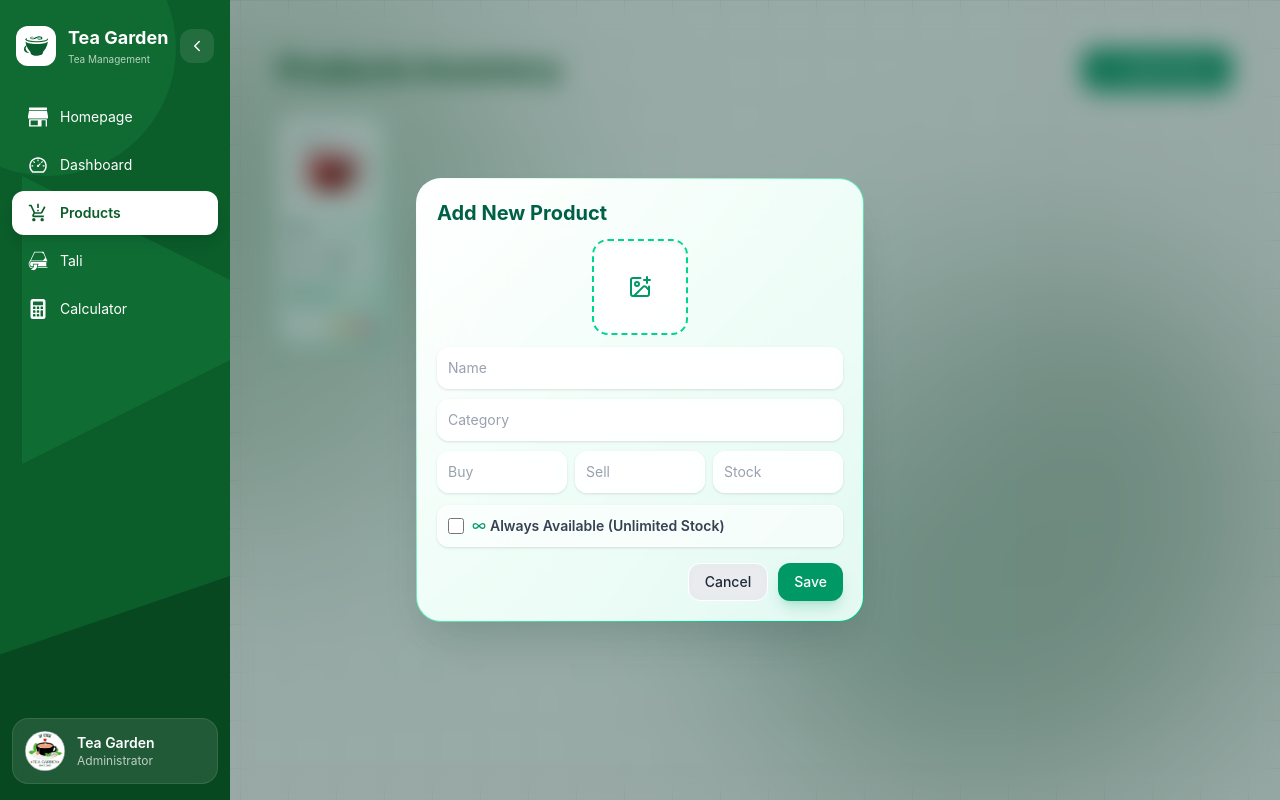
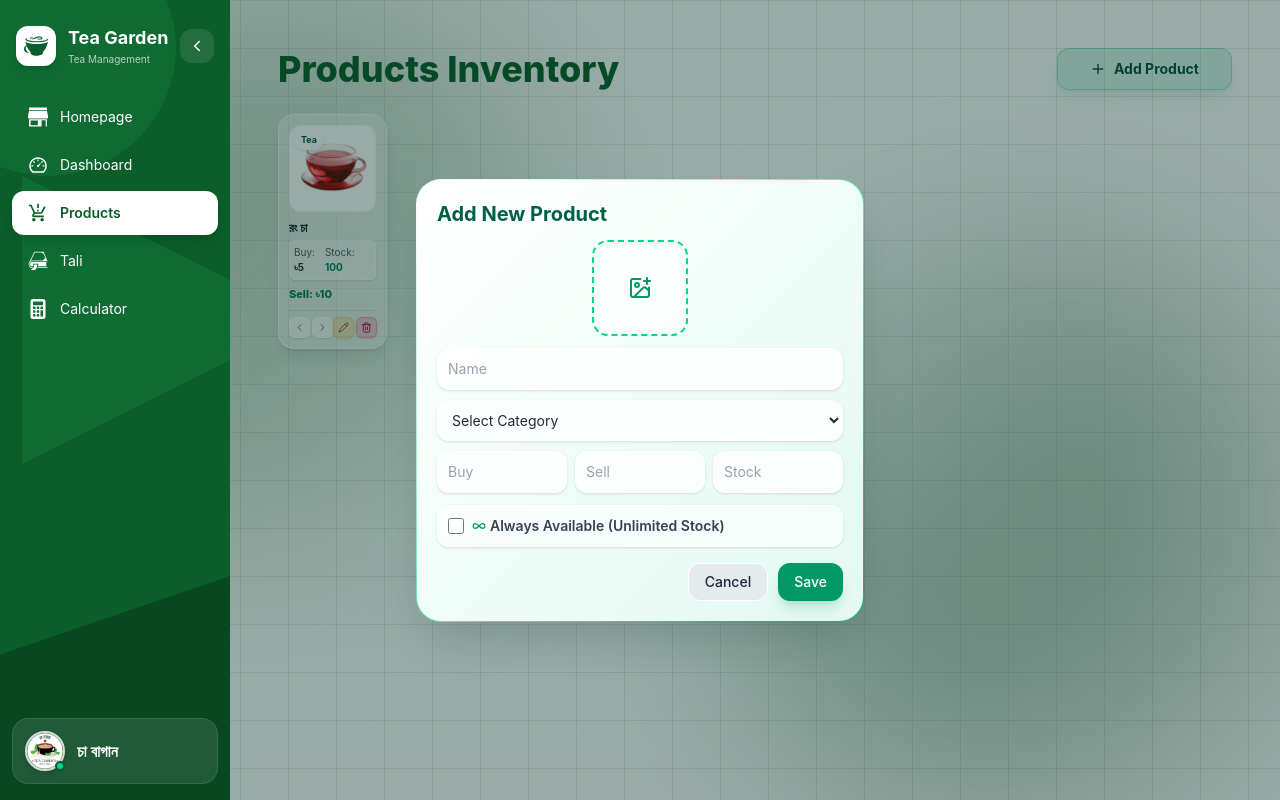
Before and after one commit to 3mam-mehedi/Tea-garden, a React (Vite) app: page /products in a window 1280 px wide. Both pictures are taken after a click on the button "Add Product". Built offline with nearby package versions, Linux system fonts and the light colour scheme.

Commit message:
navbar mobile view,all icon cahnge color cahnge,

```diff
--- a/src/components/Navbar.jsx
+++ b/src/components/Navbar.jsx
@@ -83,7 +83,7 @@ export default function Navbar() {
           <div className="px-4 pt-6 pb-4 flex items-center justify-between">
             {(!collapse || isMobile) && (
               <div className="flex items-center gap-3">
-                <div className="w-10 h-10 rounded-xl bg-white flex items-center justify-center shrink-0">
+                <div className="w-10 h-10 rounded-xl bg-white flex items-center justify-center shadow-md shrink-0">
                   <SiCoffeescript className="text-[#0A5D2D]" size={24} />
                 </div>
                 <div>
@@ -95,7 +95,8 @@ export default function Navbar() {
 
             <button
               onClick={() => isMobile ? setMobileOpen(false) : setCollapse(!collapse)}
-              className="hidden lg:flex bg-white/10 p-2 rounded-xl hover:bg-white/20 transition-colors"
+              className="hidden lg:flex bg-white/10 p-2 rounded-xl hover:bg-white/20 transition-colors mx-auto lg:mx-0"
+              title={collapse ? "Expand Sidebar" : "Collapse Sidebar"}
             >
               {collapse ? <ChevronRight size={18} /> : <ChevronLeft size={18} />}
             </button>
@@ -113,8 +114,9 @@ export default function Navbar() {
                   className={({ isActive }) =>
                     `flex items-center gap-3 px-4 py-3 rounded-xl transition-all duration-300 ${
                       isActive ? "bg-white text-[#0B5D2A] shadow-lg font-semibold" : "hover:bg-white/10"
-                    }`
+                    } ${collapse && !isMobile ? "justify-center px-0" : ""}`
                   }
+                  title={collapse && !isMobile ? item.title : ""}
                 >
                   <Icon size={20} className="shrink-0" />
                   {(!collapse || isMobile) && <span className="text-sm">{item.title}</span>}
@@ -126,16 +128,21 @@ export default function Navbar() {
 
         {/* Bottom Section */}
         <div className="relative z-10 px-3 pb-4">
-          <div className="rounded-2xl bg-white/10 backdrop-blur-md border border-white/10 p-3">
-            <div className="flex items-center gap-3">
-              <img src="/assets/logo/tea.jpg" alt="profile" className="w-10 h-10 rounded-full object-cover" />
-              {(!collapse || isMobile) && (
-                <div className="flex-1 overflow-hidden">
-                  <h4 className="font-semibold text-sm truncate">Tea Garden</h4>
-                  <p className="text-xs text-white/70">Administrator</p>
-                </div>
-              )}
+          <div className={`rounded-2xl bg-white/10 backdrop-blur-md border border-white/10 p-3 flex items-center ${collapse && !isMobile ? "justify-center p-2" : "gap-3"}`}>
+            <div className="relative shrink-0">
+              <img
+                src="/assets/logo/tea.jpg"
+                alt="profile"
+                className={`rounded-full object-cover border-2 border-white/80 shadow-md ${collapse && !isMobile ? "w-9 h-9" : "w-10 h-10"}`}
+              />
+              <span className="absolute bottom-0 right-0 w-2.5 h-2.5 bg-emerald-400 border-2 border-[#0B5D2A] rounded-full"></span>
             </div>
+            {(!collapse || isMobile) && (
+              <div className="flex-1 overflow-hidden">
+                <h4 className="font-semibold text-md truncate">চা বাগান</h4>
+
+              </div>
+            )}
           </div>
         </div>
       </aside>
--- a/src/pages/Dashboard.jsx
+++ b/src/pages/Dashboard.jsx
@@ -242,7 +242,7 @@ export default function Dashboard({ onBack }) {
           className="w-full sm:w-auto flex items-center justify-center gap-2 bg-emerald-700 hover:bg-emerald-800 text-white px-5 py-2.5 sm:px-6 sm:py-3 rounded-2xl shadow-sm transition-all font-bold text-xs sm:text-sm cursor-pointer shadow-emerald-900/10 active:scale-95"
         >
           <FileText size={16} />
-          <span>Download PDF Report 📥</span>
+          <span>Download PDF Report </span>
         </button>
       </div>
 
@@ -277,7 +277,7 @@ export default function Dashboard({ onBack }) {
                 </div>
               </div>
               <p className="text-[11px] sm:text-xs text-emerald-600 font-semibold mt-3 sm:mt-4 flex items-center gap-1">
-                {isSelected ? "Showing Details Below 👇" : "Click to view details 👆"}
+                {isSelected ? "Showing Details Below" : "Click to view details"}
               </p>
             </div>
           );
--- a/src/pages/Products.jsx
+++ b/src/pages/Products.jsx
@@ -1,6 +1,6 @@
 import { useState, useEffect } from "react";
 import { Plus, Pencil, Trash2, ImagePlus, ChevronLeft, ChevronRight, AlertCircle, Infinity, PackageCheck, Layers } from "lucide-react";
-
+import { MdOutlineInventory2 } from "react-icons/md";
 export default function Products() {
   const [showModal, setShowModal] = useState(false);
   const [preview, setPreview] = useState("");
@@ -8,6 +8,14 @@ export default function Products() {
   const [newProduct, setNewProduct] = useState({
     name: "", category: "", buy: "", sell: "", stock: "", image: "", isUnlimited: false,
   });
+
+  // প্রি-ডিফাইন্ড ক্যাটাগরি লিস্ট
+  const predefinedCategories = [
+    "Chips", "Soft Drinks", "Tea", "Coffee", "Bread", "Juice", "Water", "Biscuit", "Chocolate", "Chewing Gum"
+  ];
+
+  // কাস্টম ক্যাটাগরি মোড হ্যান্ডেল করার জন্য স্টেট
+  const [isCustomCategory, setIsCustomCategory] = useState(false);
 
   // localStorage থেকে ডেটা লোড করা
   const [products, setProducts] = useState(() => {
@@ -79,6 +87,9 @@ export default function Products() {
 
   const openEditModal = (product) => {
     setEditId(product.id);
+    const categoryExists = predefinedCategories.includes(product.category);
+    setIsCustomCategory(!categoryExists && product.category !== "");
+
     setNewProduct({
       ...product,
       isUnlimited: product.isUnlimited || false,
@@ -92,29 +103,30 @@ export default function Products() {
     setEditId(null);
     setNewProduct({ name: "", category: "", buy: "", sell: "", stock: "", image: "", isUnlimited: false });
     setPreview("");
+    setIsCustomCategory(false);
   };
 
   // প্রোডাক্টগুলোকে আলাদা করা
   const unlimitedProducts = products.filter(item => item.isUnlimited === true);
   const regularProducts = products.filter(item => item.isUnlimited !== true);
 
-  // রেন্ডারিং কার্ড কম্পোনেন্ট হেল্পার
-  const renderProductCard = (item, index) => {
+  // রেন্ডারিং কার্ড কম্পোনেন্ট হেল্পার (Glassmorphism & Mobile Optimized)
+  const renderProductCard = (item) => {
     const isUnlimitedStock = item.isUnlimited === true;
     const isOutOfStock = !isUnlimitedStock && (parseInt(item.stock) <= 0 || item.stock === "" || item.stock === null);
 
     return (
       <div
         key={item.id}
-        className={`p-[1px] rounded-2xl shadow-md transition-all duration-300 group flex flex-col ${
+        className={`rounded-2xl shadow-lg transition-all duration-300 group flex flex-col border ${
           isOutOfStock
-            ? "bg-gradient-to-br from-gray-200 via-rose-200 to-rose-300 opacity-85"
-            : "bg-gradient-to-br from-white via-emerald-200 to-emerald-400 hover:shadow-xl"
-        }`}
+            ? "bg-rose-50/40 border-rose-200/60 opacity-85"
+            : "bg-white/40 hover:bg-white/60 border-white/60 hover:border-white hover:shadow-2xl"
+        } p-2 sm:p-2.5`}
       >
-        <div className={`backdrop-blur-2xl rounded-[15px] p-2 sm:p-2.5 h-full flex flex-col justify-between ${isOutOfStock ? "bg-gray-50/80" : "bg-white/75"}`}>
+        <div className="flex flex-col justify-between h-full">
           <div>
-            <div className="relative mb-2 overflow-hidden rounded-xl aspect-square border border-white/80 bg-white/50 shadow-inner">
+            <div className="relative mb-2 overflow-hidden rounded-xl aspect-square border border-white/50 bg-white/30 shadow-inner">
               <img
                 src={item.image || "/assets/products/rong cha.jpg"}
                 className={`w-full h-full object-cover transition-transform duration-500 ${isOutOfStock ? "grayscale opacity-60" : "group-hover:scale-105"}`}
@@ -122,20 +134,20 @@ export default function Products() {
               />
 
               {/* Category Badge */}
-              <span className="absolute top-1 left-1 backdrop-blur-md bg-white/80 text-emerald-800 text-[9px] font-bold px-1.5 py-0.5 rounded-full border border-white/60 shadow-sm truncate max-w-[65px]">
+              <span className="absolute top-1 left-1 bg-white/70 text-emerald-900 text-[9px] font-bold px-1.5 py-0.5 rounded-full border border-white/40 shadow-sm truncate max-w-[65px]">
                 {item.category || "General"}
               </span>
 
               {/* Unlimited Stock Badge */}
               {isUnlimitedStock && (
-                <span className="absolute top-1 right-1 backdrop-blur-md bg-emerald-700/90 text-white text-[9px] font-bold px-1.5 py-0.5 rounded-full border border-emerald-500/60 shadow-sm flex items-center gap-0.5">
-                  <Infinity size={10} /> Always
+                <span className="absolute top-1 right-1 bg-emerald-700/80 text-white text-[9px] font-bold px-1.5 py-0.5 rounded-full border border-emerald-500/40 shadow-sm flex items-center gap-0.5">
+                  <Infinity size={15} /> Always
                 </span>
               )}
 
               {/* Out of Stock Overlay Badge */}
               {isOutOfStock && (
-                <div className="absolute inset-0 bg-rose-950/40 backdrop-blur-[1px] flex flex-col items-center justify-center p-1 text-center">
+                <div className="absolute inset-0 bg-rose-950/30 flex flex-col items-center justify-center p-1 text-center">
                   <span className="bg-rose-600 text-white text-[9px] font-extrabold px-1.5 py-0.5 rounded-md shadow-sm uppercase tracking-tighter flex items-center gap-0.5">
                     <AlertCircle size={10} /> Stock Out
                   </span>
@@ -145,7 +157,7 @@ export default function Products() {
 
             <h3 className="text-xs font-bold text-gray-900 truncate mb-1" title={item.name}>{item.name}</h3>
 
-            <div className="flex justify-between items-center text-[10px] text-gray-600 mb-1.5 bg-white/60 p-1 rounded-md border border-white/80 shadow-sm">
+            <div className="flex justify-between items-center text-[10px] text-gray-600 mb-1.5 bg-white/40 p-1 rounded-md border border-white/50 shadow-sm">
               <span>Buy: <strong className="text-gray-800">৳{item.buy}</strong></span>
               <span>
                 Stock:{" "}
@@ -167,19 +179,19 @@ export default function Products() {
           {/* Actions */}
           <div className="flex items-center justify-between pt-1.5 border-t border-gray-900/10">
             <div className="flex gap-0.5">
-              <button onClick={() => moveProduct(item.id, -1)} className="p-1 backdrop-blur-sm bg-white/80 hover:bg-white border border-white rounded-md text-gray-600 transition-colors shadow-sm" title="Move Left">
+              <button onClick={() => moveProduct(item.id, -1)} className="p-1  bg-white/60 hover:bg-white/90 border border-white/60 rounded-md text-gray-600 transition-colors shadow-sm" title="Move Left">
                 <ChevronLeft size={11}/>
               </button>
-              <button onClick={() => moveProduct(item.id, 1)} className="p-1 backdrop-blur-sm bg-white/80 hover:bg-white border border-white rounded-md text-gray-600 transition-colors shadow-sm" title="Move Right">
+              <button onClick={() => moveProduct(item.id, 1)} className="p-1  bg-white/60 hover:bg-white/90 border border-white/60 rounded-md text-gray-600 transition-colors shadow-sm" title="Move Right">
                 <ChevronRight size={11}/>
               </button>
             </div>
 
             <div className="flex gap-0.5">
-              <button onClick={() => openEditModal(item)} className="p-1 backdrop-blur-sm bg-amber-500/15 hover:bg-amber-500/25 border border-amber-500/30 text-amber-700 rounded-md transition-colors shadow-sm" title="Edit">
+              <button onClick={() => openEditModal(item)} className="p-1 bg-amber-500/20 hover:bg-amber-500/30 border border-amber-500/30 text-amber-800 rounded-md transition-colors shadow-sm" title="Edit">
                 <Pencil size={11} />
               </button>
-              <button onClick={() => deleteProduct(item.id)} className="p-1 backdrop-blur-sm bg-rose-500/15 hover:bg-rose-500/25 border border-rose-500/30 text-rose-700 rounded-md transition-colors shadow-sm" title="Delete">
+              <button onClick={() => deleteProduct(item.id)} className="p-1 bg-rose-500/20 hover:bg-rose-500/30 border border-rose-500/30 text-rose-800 rounded-md transition-colors shadow-sm" title="Delete">
                 <Trash2 size={11} />
               </button>
             </div>
@@ -193,11 +205,13 @@ export default function Products() {
     <div className="p-3 sm:p-6 text-gray-800">
       <div className="max-w-7xl mx-auto">
         {/* Header */}
-        <div className="flex justify-between items-center mb-4 sm:mb-6">
-          <h1 className="text-xl sm:text-3xl font-extrabold text-[#0b5d2a]">Products Inventory</h1>
+        <div className="flex flex-col sm:flex-row sm:justify-between sm:items-center gap-3 mb-4 sm:mb-6">
+          <h1 className="text-2xl sm:text-4xl font-extrabold text-[#0b5d2a]">Products Inventory</h1>
+
+          {/* Glassmorphism Add Product Button */}
           <button
             onClick={() => { setEditId(null); setShowModal(true); }}
-            className="flex items-center gap-1.5 sm:gap-2 backdrop-blur-md bg-emerald-600/90 hover:bg-emerald-600 text-white px-3.5 sm:px-5 py-2 sm:py-2.5 rounded-xl shadow-lg shadow-emerald-600/20 border border-emerald-400/40 transition-all text-xs sm:text-sm font-semibold"
+            className="flex-1 sm:flex-none bg-emerald-500/15 hover:bg-emerald-500/25 border border-emerald-500/30 text-emerald-900 px-6 sm:px-8 py-2.5 rounded-xl font-bold flex items-center justify-center gap-2 shadow-lg shadow-emerald-600/10 text-xs sm:text-sm cursor-pointer transition-all"
           >
             <Plus size={16} /> Add Product
           </button>
@@ -207,7 +221,7 @@ export default function Products() {
         {unlimitedProducts.length > 0 && (
           <div className="mb-8">
             <div className="flex items-center gap-2 mb-3 px-1">
-              <PackageCheck size={18} className="text-emerald-700" />
+              <PackageCheck size={20} className="text-emerald-700" />
               <h2 className="text-sm sm:text-base font-bold text-emerald-900">Always Available (Unlimited Stock)</h2>
               <span className="text-xs bg-emerald-200/60 text-emerald-800 px-2 py-0.5 rounded-full font-semibold">{unlimitedProducts.length}</span>
             </div>
@@ -221,7 +235,7 @@ export default function Products() {
         <div>
           {unlimitedProducts.length > 0 && regularProducts.length > 0 && (
             <div className="flex items-center gap-2 mb-3 px-1 pt-2">
-              <Layers size={18} className="text-teal-700" />
+              <MdOutlineInventory2 size={20} className="text-teal-700" />
               <h2 className="text-sm sm:text-base font-bold text-gray-800">Inventory Products (Stock Tracked)</h2>
               <span className="text-xs bg-gray-200 text-gray-700 px-2 py-0.5 rounded-full font-semibold">{regularProducts.length}</span>
             </div>
@@ -238,13 +252,13 @@ export default function Products() {
 
         {/* Modal - Mobile Optimized */}
         {showModal && (
-          <div className="fixed inset-0 bg-emerald-950/40 backdrop-blur-md flex items-center justify-center z-50 p-3 sm:p-4 overflow-y-auto">
+          <div className="fixed inset-0 bg-emerald-950/40  flex items-center justify-center z-50 p-3 sm:p-4 overflow-y-auto">
             <div className="p-[1px] rounded-[25px] bg-gradient-to-br from-white via-emerald-300 to-emerald-500 w-full max-w-md shadow-2xl shadow-emerald-950/20 my-auto">
-              <div className="backdrop-blur-2xl bg-white/90 rounded-[24px] p-4 sm:p-5 text-gray-800">
+              <div className=" bg-white/90 rounded-[24px] p-4 sm:p-5 text-gray-800">
                 <h2 className="text-lg sm:text-xl font-bold mb-3 text-emerald-800">{editId ? "Edit Product" : "Add New Product"}</h2>
 
                 <div className="flex justify-center mb-3">
-                  <label className="cursor-pointer border-2 border-dashed border-emerald-400 hover:border-emerald-500 rounded-2xl w-20 h-20 sm:w-24 sm:h-24 flex flex-col items-center justify-center text-emerald-600 backdrop-blur-sm bg-white/60 transition-all shadow-inner">
+                  <label className="cursor-pointer border-2 border-dashed border-emerald-400 hover:border-emerald-500 rounded-2xl w-20 h-20 sm:w-24 sm:h-24 flex flex-col items-center justify-center text-emerald-600  bg-white/60 transition-all shadow-inner">
                     <input type="file" hidden accept="image/*" onChange={handleImage} />
                     {preview ? <img src={preview} className="w-full h-full object-cover rounded-2xl" /> : <ImagePlus size={24} />}
                   </label>
@@ -255,16 +269,51 @@ export default function Products() {
                   placeholder="Name"
                   value={newProduct.name}
                   onChange={e => setNewProduct({...newProduct, name: e.target.value})}
-                  className="w-full backdrop-blur-sm bg-white/80 border border-white p-2.5 rounded-xl mb-2.5 text-xs sm:text-sm text-gray-800 placeholder-gray-400 focus:outline-none focus:border-emerald-500 shadow-sm"
+                  className="w-full bg-white/80 border border-white p-2.5 rounded-xl mb-2.5 text-xs sm:text-sm text-gray-800 placeholder-gray-400 focus:outline-none focus:border-emerald-500 shadow-sm"
                 />
 
-                <input
-                  type="text"
-                  placeholder="Category"
-                  value={newProduct.category}
-                  onChange={e => setNewProduct({...newProduct, category: e.target.value})}
-                  className="w-full backdrop-blur-sm bg-white/80 border border-white p-2.5 rounded-xl mb-2.5 text-xs sm:text-sm text-gray-800 placeholder-gray-400 focus:outline-none focus:border-emerald-500 shadow-sm"
-                />
+                {/* Category Selection with Custom Input Option */}
+                <div className="mb-2.5">
+                  {isCustomCategory ? (
+                    <div className="flex gap-2">
+                      <input
+                        type="text"
+                        placeholder="Type Custom Category"
+                        value={newProduct.category}
+                        onChange={e => setNewProduct({...newProduct, category: e.target.value})}
+                        className="w-full bg-white/80 border border-white p-2.5 rounded-xl text-xs sm:text-sm text-gray-800 placeholder-gray-400 focus:outline-none focus:border-emerald-500 shadow-sm"
+                      />
+                      <button
+                        type="button"
+                        onClick={() => { setIsCustomCategory(false); setNewProduct({...newProduct, category: ""}); }}
+                        className="px-3 bg-gray-200 hover:bg-gray-300 text-xs rounded-xl font-medium text-gray-700 transition-colors"
+                      >
+                        List
+                      </button>
+                    </div>
+                  ) : (
+                    <div className="flex gap-2">
+                      <select
+                        value={newProduct.category}
+                        onChange={e => {
+                          if (e.target.value === "custom_add_new") {
+                            setIsCustomCategory(true);
+                            setNewProduct({...newProduct, category: ""});
+                          } else {
+                            setNewProduct({...newProduct, category: e.target.value});
+                          }
+                        }}
+                        className="w-full bg-white/80 border border-white p-2.5 rounded-xl text-xs sm:text-sm text-gray-800 focus:outline-none focus:border-emerald-500 shadow-sm"
+                      >
+                        <option value="">Select Category</option>
+                        {predefinedCategories.map((cat, idx) => (
+                          <option key={idx} value={cat}>{cat}</option>
+                        ))}
+                        <option value="custom_add_new" className="font-bold text-emerald-700">+ Custom Category...</option>
+                      </select>
+                    </div>
+                  )}
+                </div>
 
                 <div className="grid grid-cols-3 gap-2 mb-3">
                   <input
@@ -272,14 +321,14 @@ export default function Products() {
                     placeholder="Buy"
                     value={newProduct.buy}
                     onChange={e => setNewProduct({...newProduct, buy: e.target.value})}
-                    className="backdrop-blur-sm bg-white/80 border border-white p-2.5 rounded-xl text-xs sm:text-sm text-gray-800 placeholder-gray-400 focus:outline-none focus:border-emerald-500 shadow-sm"
+                    className="bg-white/80 border border-white p-2.5 rounded-xl text-xs sm:text-sm text-gray-800 placeholder-gray-400 focus:outline-none focus:border-emerald-500 shadow-sm"
                   />
                   <input
                     type="number"
                     placeholder="Sell"
                     value={newProduct.sell}
                     onChange={e => setNewProduct({...newProduct, sell: e.target.value})}
-                    className="backdrop-blur-sm bg-white/80 border border-white p-2.5 rounded-xl text-xs sm:text-sm text-gray-800 placeholder-gray-400 focus:outline-none focus:border-emerald-500 shadow-sm"
+                    className=" bg-white/80 border border-white p-2.5 rounded-xl text-xs sm:text-sm text-gray-800 placeholder-gray-400 focus:outline-none focus:border-emerald-500 shadow-sm"
                   />
                   <input
                     type="number"
@@ -287,7 +336,7 @@ export default function Products() {
                     disabled={newProduct.isUnlimited}
                     value={newProduct.isUnlimited ? "" : newProduct.stock}
                     onChange={e => setNewProduct({...newProduct, stock: e.target.value})}
-                    className={`backdrop-blur-sm bg-white/80 border border-white p-2.5 rounded-xl text-xs sm:text-sm text-gray-800 placeholder-gray-400 focus:outline-none focus:border-emerald-500 shadow-sm ${newProduct.isUnlimited ? "opacity-50 cursor-not-allowed" : ""}`}
+                    className={`bg-white/80 border border-white p-2.5 rounded-xl text-xs sm:text-sm text-gray-800 placeholder-gray-400 focus:outline-none focus:border-emerald-500 shadow-sm ${newProduct.isUnlimited ? "opacity-50 cursor-not-allowed" : ""}`}
                   />
                 </div>
 
@@ -306,8 +355,8 @@ export default function Products() {
                 </div>
 
                 <div className="flex justify-end gap-2.5">
-                  <button onClick={closeModal} className="px-4 py-2 text-xs sm:text-sm backdrop-blur-sm bg-gray-200/80 hover:bg-gray-300 border border-white rounded-xl transition-all font-medium">Cancel</button>
-                  <button onClick={saveProduct} className="px-4 py-2 text-xs sm:text-sm backdrop-blur-sm bg-emerald-600 hover:bg-emerald-700 text-white rounded-xl shadow-lg shadow-emerald-600/20 transition-all font-medium">
+                  <button onClick={closeModal} className="px-4 py-2 text-xs sm:text-sm  bg-gray-200/80 hover:bg-gray-300 border border-white rounded-xl transition-all font-medium">Cancel</button>
+                  <button onClick={saveProduct} className="px-4 py-2 text-xs sm:text-sm  bg-emerald-600 hover:bg-emerald-700 text-white rounded-xl shadow-lg shadow-emerald-600/20 transition-all font-medium">
                     {editId ? "Update" : "Save"}
                   </button>
                 </div>
```
Also changed, not shown: src/pages/Calculator.jsx (+6 -6 lines), src/pages/Home.jsx (+9 -9 lines), src/pages/Tali.jsx (+17 -13 lines).
